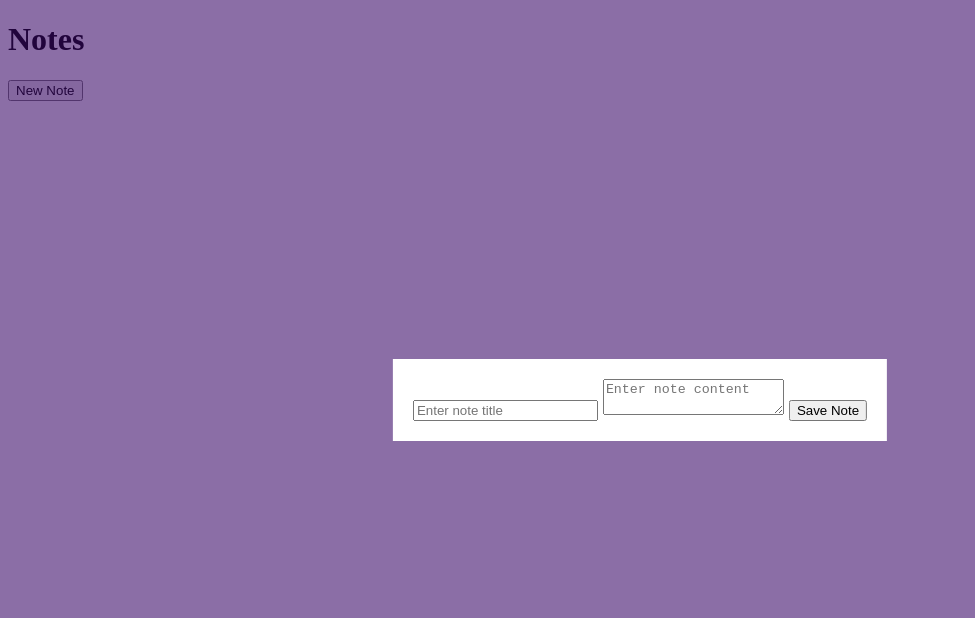
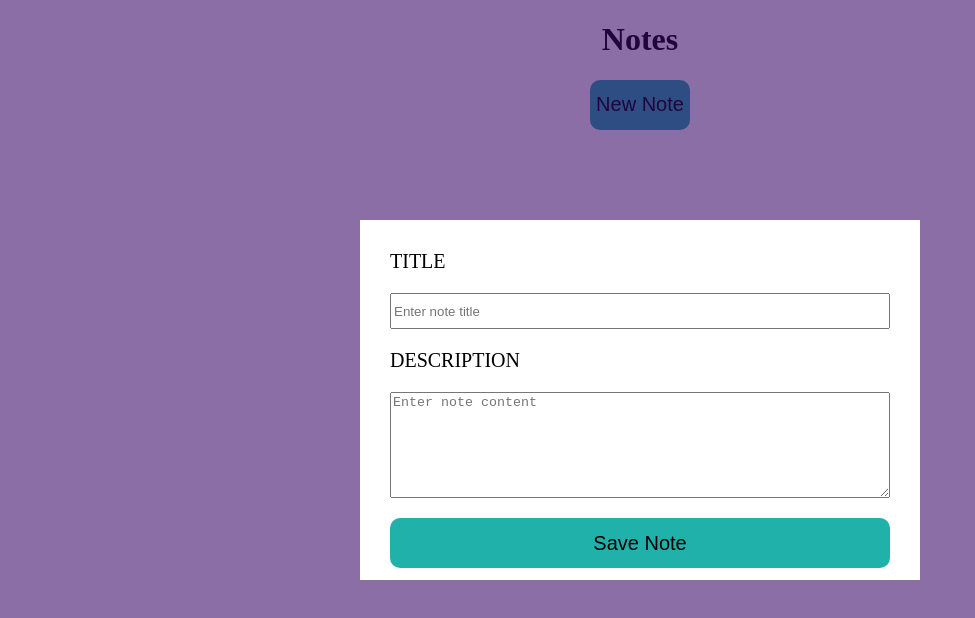
Before and after one commit to PavithraaAG/Project, a plain HTML site: page index.html in a window 1280 px wide. Both pictures are taken after a click on the button "New Note". Shown: the whole page, without its empty margins (0-975 px from the left). Drawn offline with Linux system fonts and the light colour scheme.

Commit message:
Final commit

```diff
--- a/index.html
+++ b/index.html
@@ -1,21 +1,31 @@
 <!DOCTYPE html>
 <html lang="en">
+
 <head>
     <meta charset="UTF-8">
     <meta name="viewport" content="width=device-width, initial-scale=1.0">
     <title>Document</title>
     <link rel="stylesheet" href="style.css" type="text/css">
+    <!-- <style>
+        .show{
+            display:none;
+        }
+    </style> -->
 </head>
+
 <body>
     <header>
-        <h1>Notes</h1>
+        <center><h1>Notes</h1></center>
+    </header>
     <main>
-            <button id="new-note-btn">New Note</button>
-           <div id="popup">
+        <center><button id="new-note-btn">New Note</button></center>
+        <div id="popup" class="popup">
             <form id="note-form">
+                <label>TITLE</label>
                 <input type="text" id="note-title" placeholder="Enter note title" required>
+                <label>DESCRIPTION</label>
                 <textarea id="note-content" placeholder="Enter note content" required></textarea>
-                <button type="submit">Save Note</button>
+                <button type="submit" id="submit">Save Note</button>
             </form>
         </div>
         <div class="popupbg"></div>
@@ -25,4 +35,5 @@
 
     <script type="text/javascript" src="script.js"></script>
 </body>
+
 </html>
--- a/script.js
+++ b/script.js
@@ -1,55 +1,91 @@
-console.log("hello world!");
+// console.log("hello world!");
+document.addEventListener("DOMContentLoaded", () => {
+  const storedNotes = localStorage.getItem("notes");
+  if (storedNotes) {
+    notes = JSON.parse(storedNotes);
+    displayNotes();
+  }
+});
+
 let notes = [];
-    let noteForm=document.getElementById('note-form')
-    let newNoteBtn=document.getElementById("new-note-btn")
+let temp=0;
+let noteForm = document.getElementById('note-form')
+let newNoteBtn = document.getElementById("new-note-btn")
 let popup = document.getElementById("popup")
 let popupbg = document.querySelector(".popupbg")
-    newNoteBtn.addEventListener("click",() => {
-            popup.style.display="block"
-            popupbg.style.display="block"
+let submit=document.getElementById("submit")
+newNoteBtn.addEventListener("click", () => {
+  popup.style.display = "block"
+  popupbg.style.display = "block"
 })
-    noteForm.addEventListener('submit', function(event) {
+noteForm.addEventListener("submit",(event) =>{
   event.preventDefault();
-    popup.style.display="none"
-    popupbg.style.display="none"
+
+  console.log("hello world!");
+  popup.style.display = "none"
+  popupbg.style.display = "none"
   var noteTitle = document.getElementById('note-title').value;
   var noteContent = document.getElementById('note-content').value;
 
+  if(submit.innerText!=="update"){
   var newNote = {
     title: noteTitle,
     content: noteContent
   };
 
+
   notes.push(newNote);
+  localStorage.setItem("notes", JSON.stringify(notes));
+}
+else{
+  console.log("yess")
+  notes[temp]['title']=noteTitle
+  notes[temp]['content']=noteContent
+  submit.innerText="submit"
+}
   document.getElementById('note-title').value = '';
   document.getElementById('note-content').value = '';
   displayNotes();
+
 });
 function displayNotes() {
   var noteList = document.getElementById('note-list');
   noteList.innerHTML = '';
 
-    notes.forEach(function(note, index) {
+  notes.forEach(function (note, index) {
     var noteItem = document.createElement('div');
-    noteItem.innerHTML = '<h1>' + note.title + '</h1><p>' + note.content + '</p>';
+    noteItem.innerHTML = '<h1 id="head">' + note.title + '</h1><p>' + note.content + '</p>';
 
     var deleteButton = document.createElement('button');
     deleteButton.innerHTML = 'Delete';
-    deleteButton.addEventListener('click', function() {
+    deleteButton.addEventListener('click', function () {
       notes.splice(index, 1);
       displayNotes();
     });
     var editButton = document.createElement('button');
     editButton.innerHTML = 'Edit';
-      editButton.addEventListener('click', function() {
-        popup.style.display="block"
-        popupbg.style.display="block"
-        displayNotes();
+    editButton.addEventListener('click', function () {
+       console.log(notes)
+      //  console.log(newNote)
+      document.getElementById('note-title').value =note.title ;
+      document.getElementById('note-content').value =note.content ;
+      popup.style.display = "block"
+      popupbg.style.display = "block"
+      submit.innerText="update"
+      temp=index
+      console.log(index)
+
     })
-
+    localStorage.setItem("notes", JSON.stringify(notes));
 
     noteItem.appendChild(deleteButton);
     noteItem.appendChild(editButton);
+    noteItem.style.border = "1px solid black";
+    noteItem.style.backgroundColor="black";
+    noteItem.style.color="white";
+    noteItem.style.borderRadius="10px";
+    noteItem.style.padding="20px";
+    noteItem.style.justifyContent="center";
     noteList.appendChild(noteItem);
   });
 }
--- a/style.css
+++ b/style.css
@@ -1,4 +1,3 @@
-
 .popupbg {
   display: none;
   position: fixed;
@@ -10,6 +9,47 @@
   z-index: 999;
 }
 
+#popup {
+  display: none;
+  position: fixed;
+  top: 50%;
+  left: 50%;
+  background-color: white;
+  font-size: 20px;
+  padding: 30px;
+  transform: translate(-50%, -50%);
+  z-index: 1000;
+  width:500px;
+  height:300px;
+}
+#note-form{
+  display:grid;
+  gap:20px;
+}
+textarea{
+  height:100px;
+}
+input{
+  height: 30px;
+}
+#new-note-btn,#submit{
+  height: 50px;
+  font-size: 20px;
+  background-color: lightseagreen;
+  border-radius: 10px;
+  border: 0px;
+}
+.show{
+  display:none;
+}
+#note-list{
+  display:flex;
+  gap:20px;
+  padding:5px;
+  width:auto;
+  height: auto;
+}
+@media only screen and (max-width: 600px){
 
   #popup {
     display: none;
@@ -18,7 +58,11 @@
     left: 50%;
     background-color: white;
     font-size: 20px;
-    padding: 20px;
+    padding: 30px;
     transform: translate(-50%, -50%);
     z-index: 1000;
+    width:200px;
+    height:300px;
+    /* border-radius: 10px; */
   }
+}
```
Lines whose indentation alone changed are shown as unchanged.
